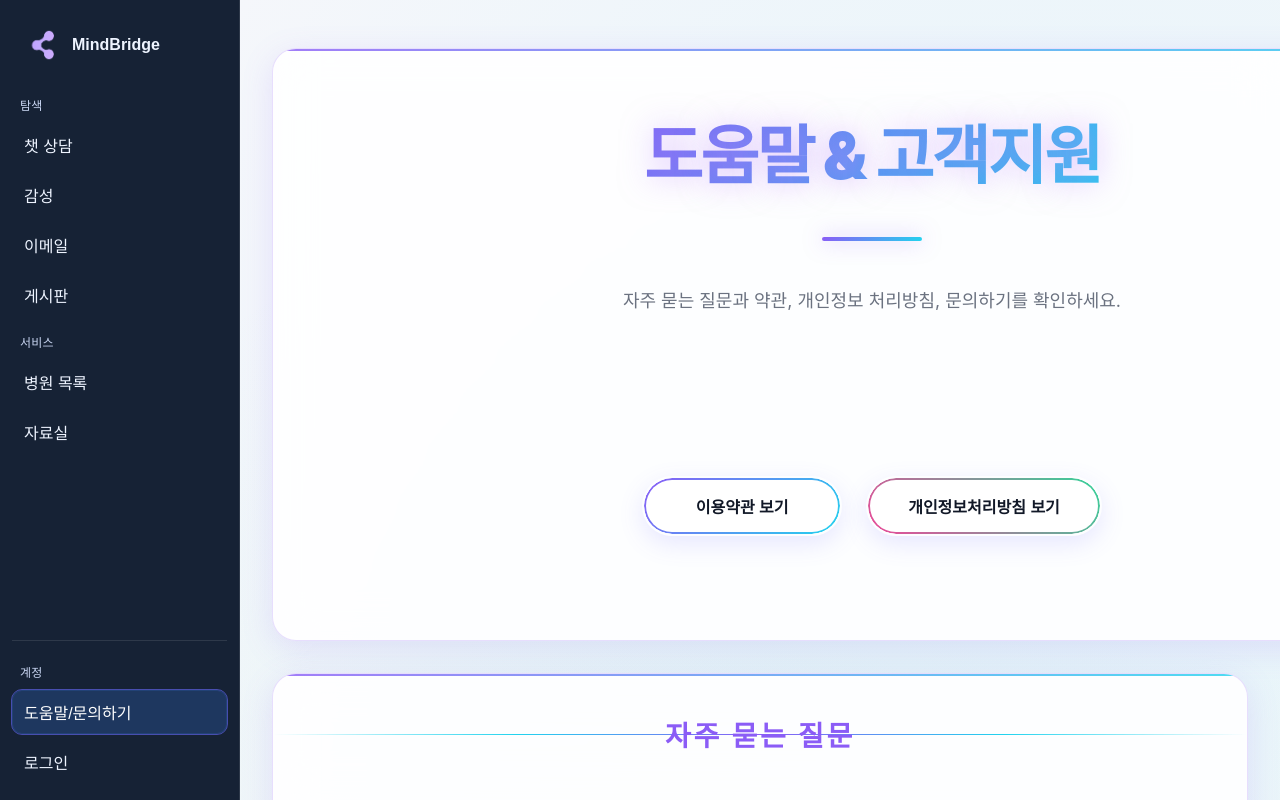
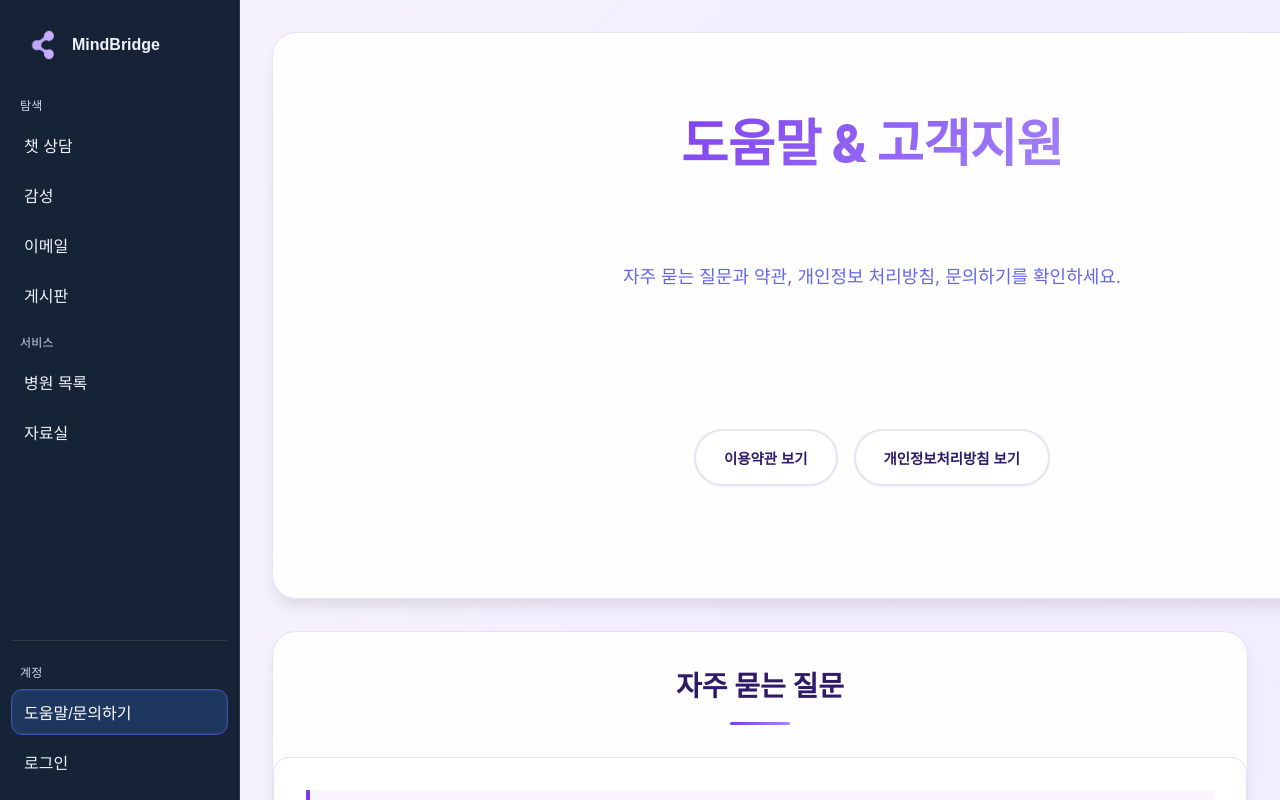
Before and after one commit to nn98/Mind_bridge, a React (Create React App) app: page /help in a window 1280 px wide. Built offline with nearby package versions, Linux system fonts and the light colour scheme; no server answers.

Commit message:
Design:문의하기 css 수정

```diff
--- a/src/components/HelpPage.js
+++ b/src/components/HelpPage.js
@@ -181,10 +181,6 @@ export default function HelpPage() {
             {/* 문의하기 */}
             <section className="help-card">
                 <h2 className="help-section-title">문의하기</h2>
-                <p className="help-subtitle">
-                    서비스 이용 중 불편 사항이나 개선 제안을 보내주세요.
-                </p>
-
                 <div className="help-contact">
                     <div className="help-contact-form">
                         <ContactForm/>
--- a/src/css/HelpPage.css
+++ b/src/css/HelpPage.css
@@ -1,52 +1,69 @@
 /* ========================================
-   HelpPage CSS - 완전히 새로운 모던 디자인
-   네오모피즘 + 글래스모피즘 스타일
+   HelpPage CSS - 모던 & 깔끔한 디자인
 ======================================== */
 
-/* CSS 변수 - Aurora 테마 */
+/* CSS 변수 */
 :root {
-    --bg-primary: #f6f7fb;
+    --bg-primary: #f6f3ff;
     --bg-secondary: #ffffff;
     --glass-bg: rgba(255, 255, 255, 0.9);
-    --glass-border: rgba(139, 92, 246, 0.2);
-    --glass-shadow: 0 8px 32px rgba(139, 92, 246, 0.15);
+    --glass-border: rgba(161, 140, 209, 0.25);
 
-    --text-primary: #111827;
-    --text-secondary: #6b7280;
-    --text-accent: #8b5cf6;
+    --text-primary: #2d1b69;
+    --text-secondary: #6366f1;
+    --text-accent: #7c3aed;
+    --text-muted: #a78bfa;
 
-    --aurora-purple: #8b5cf6;
-    --aurora-mint: #22d3ee;
-    --aurora-green: #34d399;
-    --aurora-pink: #ec4899;
+    --accent-primary: #7c3aed;
+    --accent-secondary: #8b5cf6;
+    --accent-light: #a78bfa;
+    --accent-pink: #d946ef;
 
-    --gradient-1: linear-gradient(135deg, var(--aurora-purple) 0%, var(--aurora-mint) 100%);
-    --gradient-2: linear-gradient(45deg, var(--aurora-pink) 0%, var(--aurora-green) 100%);
-    --gradient-3: linear-gradient(225deg, var(--aurora-mint) 0%, var(--aurora-purple) 100%);
+    --gradient-primary: linear-gradient(135deg, #7c3aed 0%, #a78bfa 100%);
+    --gradient-secondary: linear-gradient(135deg, #8b5cf6 0%, #c2b2ff 100%);
 
-    --border-radius: 24px;
-    --transition: all 0.4s cubic-bezier(0.4, 0, 0.2, 1);
+    --shadow-sm: 0 1px 2px 0 rgba(0, 0, 0, 0.05);
+    --shadow-md: 0 4px 6px -1px rgba(0, 0, 0, 0.1);
+    --shadow-lg: 0 10px 15px -3px rgba(0, 0, 0, 0.1);
+    --shadow-xl: 0 20px 25px -5px rgba(0, 0, 0, 0.1);
+
+    --border-radius: 16px;
+    --border-radius-lg: 24px;
+    --transition: all 0.3s cubic-bezier(0.4, 0, 0.2, 1);
+}
+
+/* 다크모드 지원 */
+@media (prefers-color-scheme: dark) {
+    :root {
+        --bg-primary: #1e1b4b;
+        --bg-secondary: #312e81;
+        --glass-bg: rgba(49, 46, 129, 0.9);
+        --glass-border: rgba(161, 140, 209, 0.2);
+
+        --text-primary: #f1f5f9;
+        --text-secondary: #c2b2ff;
+        --text-accent: #a78bfa;
+        --text-muted: #8b5cf6;
+    }
 }
 
 /* ===================
-   전체 레이아웃 - Aurora 라이트 테마
+   전체 레이아웃
 =================== */
 .help-page {
     min-height: 100vh;
-    padding: 3rem 2rem;
-    background: radial-gradient(circle at 20% 80%, rgba(139, 92, 246, 0.08) 0%, transparent 50%),
-    radial-gradient(circle at 80% 20%, rgba(34, 211, 238, 0.08) 0%, transparent 50%),
-    radial-gradient(circle at 40% 40%, rgba(52, 211, 153, 0.06) 0%, transparent 50%),
+    padding: 2rem;
+    background: radial-gradient(circle at 20% 80%, rgba(59, 130, 246, 0.05) 0%, transparent 50%),
+    radial-gradient(circle at 80% 20%, rgba(139, 92, 246, 0.05) 0%, transparent 50%),
     var(--bg-primary);
-    font-family: 'Inter', -apple-system, BlinkMacSystemFont, sans-serif;
+    font-family: 'Inter', -apple-system, BlinkMacSystemFont, 'Segoe UI', sans-serif;
     color: var(--text-primary);
-    overflow-x: hidden;
+    line-height: 1.6;
 }
 
 .help-page > * {
     max-width: 1200px;
-    margin-left: auto;
-    margin-right: auto;
+    margin: 0 auto;
 }
 
 /* ===================
@@ -57,224 +74,157 @@
     backdrop-filter: blur(20px);
     -webkit-backdrop-filter: blur(20px);
     border: 1px solid var(--glass-border);
-    border-radius: var(--border-radius);
-    box-shadow: var(--glass-shadow);
+    border-radius: var(--border-radius-lg);
+    box-shadow: var(--shadow-lg);
     margin-bottom: 2rem;
     position: relative;
     overflow: hidden;
     transition: var(--transition);
 }
 
-.help-card::before {
-    content: '';
-    position: absolute;
-    top: 0;
-    left: 0;
-    right: 0;
-    height: 2px;
-    background: var(--gradient-1);
-    opacity: 0.8;
-}
-
 .help-card:hover {
-    transform: translateY(-8px);
-    box-shadow: 0 20px 40px rgba(139, 92, 246, 0.2);
-    border-color: rgba(139, 92, 246, 0.3);
+    transform: translateY(-4px);
+    box-shadow: var(--shadow-xl);
+    border-color: rgba(124, 58, 237, 0.4);
 }
 
 .help-card > * {
-    padding: 2.5rem;
+    padding: 2rem;
     position: relative;
     z-index: 1;
 }
 
 /* ===================
-   히어로 섹션 - 네온 효과
+   히어로 섹션
 =================== */
+.hero {
+    text-align: center;
+    padding: 3rem 2rem;
+}
+
 .hero .help-title {
-    font-size: clamp(2.5rem, 6vw, 4rem);
-    font-weight: 900;
-    letter-spacing: -0.04em;
-    margin: 0 0 1rem;
-    background: var(--gradient-1);
+    font-size: clamp(2rem, 4vw, 3.5rem);
+    font-weight: 800;
+    letter-spacing: -0.01em;
+    margin: 0 0 1.5rem;
+    background: var(--gradient-primary);
     -webkit-background-clip: text;
     -webkit-text-fill-color: transparent;
     background-clip: text;
-    text-align: center;
-    line-height: 1.1;
-    position: relative;
-    text-shadow: 0 0 30px rgba(187, 134, 252, 0.5);
-}
-
-.hero .help-title::after {
-    content: '';
-    position: absolute;
-    bottom: -10px;
-    left: 50%;
-    transform: translateX(-50%);
-    width: 100px;
-    height: 4px;
-    background: var(--gradient-1);
-    border-radius: 2px;
-    box-shadow: 0 0 20px rgba(139, 92, 246, 0.5);
+    line-height: 1.2;
+    word-break: keep-all;
+    overflow-wrap: break-word;
 }
 
 .hero .help-subtitle {
     font-size: 1.125rem;
     color: var(--text-secondary);
-    text-align: center;
-    margin: 0 0 3rem;
+    margin: 0 0 2.5rem;
     font-weight: 400;
-    line-height: 1.6;
+    max-width: 700px;
+    margin-left: auto;
+    margin-right: auto;
+    line-height: 1.7;
+    word-break: keep-all;
+    overflow-wrap: break-word;
 }
 
 /* ===================
-   네온 버튼 그리드
+   액션 버튼
 =================== */
 .help-actions {
     display: flex;
     flex-wrap: wrap;
     justify-content: center;
-    gap: 1.5rem;
+    gap: 1rem;
     margin: 2rem 0;
 }
 
 .help-btn {
-    position: relative;
-    padding: 1rem 2.5rem;
-    background: transparent;
-    border: 2px solid transparent;
+    display: inline-flex;
+    align-items: center;
+    justify-content: center;
+    padding: 1rem 1.75rem;
+    background: var(--bg-secondary);
+    border: 2px solid var(--glass-border);
     border-radius: 50px;
     color: var(--text-primary);
     font-weight: 600;
-    font-size: 1rem;
+    font-size: 0.9rem;
     text-decoration: none;
     cursor: pointer;
     transition: var(--transition);
-    overflow: hidden;
-    min-width: 200px;
-    text-align: center;
-}
-
-.help-btn::before {
-    content: '';
-    position: absolute;
-    inset: 0;
-    padding: 2px;
-    background: var(--gradient-1);
-    border-radius: inherit;
-    mask: linear-gradient(#fff 0 0) content-box, linear-gradient(#fff 0 0);
-    mask-composite: xor;
-    -webkit-mask: linear-gradient(#fff 0 0) content-box, linear-gradient(#fff 0 0);
-    -webkit-mask-composite: xor;
-}
-
-.help-btn::after {
-    content: '';
-    position: absolute;
-    inset: 2px;
-    background: var(--bg-secondary);
-    border-radius: calc(var(--border-radius) - 2px);
-    transition: var(--transition);
-    z-index: -1;
-}
-
-.help-btn:nth-child(even)::before {
-    background: var(--gradient-2);
+    min-width: 140px;
+    box-shadow: var(--shadow-sm);
+    white-space: nowrap;
+    word-break: keep-all;
 }
 
 .help-btn:hover {
-    transform: translateY(-4px) scale(1.05);
-    text-shadow: 0 0 20px currentColor;
-    box-shadow: 0 10px 30px rgba(139, 92, 246, 0.3);
+    transform: translateY(-2px);
+    background: var(--accent-primary);
+    color: white;
+    border-color: var(--accent-primary);
+    box-shadow: var(--shadow-md);
 }
 
-.help-btn:hover::after {
-    background: rgba(139, 92, 246, 0.1);
+.help-btn:nth-child(2):hover {
+    background: var(--accent-secondary);
+    border-color: var(--accent-secondary);
+}
+
+.help-btn:nth-child(3):hover {
+    background: var(--accent-light);
+    border-color: var(--accent-light);
 }
 
 /* ===================
-   섹션 타이틀 - 홀로그램 효과
+   섹션 타이틀
 =================== */
 .help-section-title {
     font-size: 1.75rem;
     font-weight: 700;
     margin: 0 0 2rem;
     text-align: center;
+    color: var(--text-primary);
     position: relative;
-    color: var(--text-accent);
-    text-transform: uppercase;
-    letter-spacing: 0.1em;
-}
-
-.help-section-title::before {
-    content: '';
-    position: absolute;
-    top: 50%;
-    left: 0;
-    width: 100%;
-    height: 1px;
-    background: linear-gradient(
-            90deg,
-            transparent 0%,
-            var(--aurora-mint) 25%,
-            var(--aurora-purple) 50%,
-            var(--aurora-mint) 75%,
-            transparent 100%
-    );
-    z-index: -1;
+    padding-bottom: 1rem;
+    word-break: keep-all;
+    overflow-wrap: break-word;
 }
 
 .help-section-title::after {
-    content: attr(data-text);
+    content: '';
     position: absolute;
-    top: 0;
-    left: 0;
-    background: var(--bg-primary);
-    padding: 0 2rem;
-    margin: 0 auto;
-    display: block;
-    width: fit-content;
-    margin-left: 50%;
+    bottom: 0;
+    left: 50%;
     transform: translateX(-50%);
+    width: 60px;
+    height: 3px;
+    background: var(--gradient-primary);
+    border-radius: 2px;
 }
 
 /* ===================
-   Aurora 아코디언
+   아코디언 (FAQ)
 =================== */
 .help-details {
-    background: rgba(255, 255, 255, 0.6);
-    border: 1px solid rgba(139, 92, 246, 0.2);
-    border-radius: 16px;
+    background: var(--bg-secondary);
+    border: 1px solid var(--glass-border);
+    border-radius: var(--border-radius);
     margin: 1rem 0;
     overflow: hidden;
     transition: var(--transition);
-    position: relative;
-}
-
-.help-details::before {
-    content: '';
-    position: absolute;
-    top: 0;
-    left: -100%;
-    width: 100%;
-    height: 100%;
-    background: linear-gradient(90deg, transparent, rgba(139, 92, 246, 0.1), transparent);
-    transition: left 0.5s ease;
-}
-
-.help-details:hover::before {
-    left: 100%;
+    box-shadow: var(--shadow-sm);
 }
 
 .help-details:hover {
-    border-color: var(--aurora-purple);
-    box-shadow: 0 0 30px rgba(139, 92, 246, 0.2);
-    transform: translateX(10px);
+    border-color: var(--accent-primary);
+    box-shadow: var(--shadow-md);
 }
 
 .help-details summary {
-    padding: 1.25rem;
+    padding: 1.5rem;
     cursor: pointer;
     font-weight: 600;
     list-style: none;
@@ -282,31 +232,47 @@
     color: var(--text-primary);
     transition: var(--transition);
     border-left: 4px solid transparent;
+    display: flex;
+    align-items: center;
+    justify-content: space-between;
+    font-size: 0.95rem;
+    line-height: 1.5;
+    word-break: keep-all;
+    overflow-wrap: break-word;
 }
 
-.help-details summary::before {
-    content: '▶';
-    position: absolute;
-    right: 1.25rem;
-    color: var(--aurora-purple);
-    transition: var(--transition);
+.help-details summary::-webkit-details-marker {
+    display: none;
 }
 
-.help-details[open] summary::before {
-    transform: rotate(90deg);
+.help-details summary::after {
+    content: '+';
+    font-size: 1.5rem;
+    color: var(--accent-primary);
+    transition: var(--transition);
+    font-weight: 300;
+}
+
+.help-details[open] summary::after {
+    transform: rotate(45deg);
+    color: var(--accent-secondary);
 }
 
 .help-details[open] summary {
     color: var(--text-accent);
-    border-left-color: var(--aurora-purple);
-    background: rgba(139, 92, 246, 0.05);
+    border-left-color: var(--accent-primary);
+    background: rgba(124, 58, 237, 0.05);
 }
 
 .help-details div {
-    padding: 0 1.25rem 1.25rem;
+    padding: 0 1.5rem 1.5rem;
     color: var(--text-secondary);
     line-height: 1.8;
-    animation: slideDown 0.3s ease;
+    animation: slideDown 0.3s ease-out;
+    border-top: 1px solid var(--glass-border);
+    font-size: 0.9rem;
+    word-break: keep-all;
+    overflow-wrap: break-word;
 }
 
 @keyframes slideDown {
@@ -321,11 +287,11 @@
 }
 
 /* ===================
-   문의하기 - 비대칭 레이아웃
+   연락처 섹션
 =================== */
 .help-contact {
     display: grid;
-    grid-template-columns: 1.4fr 1fr;
+    grid-template-columns: 1fr 400px;
     gap: 2rem;
     align-items: start;
 }
@@ -335,62 +301,42 @@
     background: var(--glass-bg);
     backdrop-filter: blur(15px);
     border: 1px solid var(--glass-border);
-    border-radius: var(--border-radius);
+    border-radius: var(--border-radius-lg);
     padding: 2rem;
-    position: relative;
-    overflow: hidden;
-}
-
-.help-contact-form::before,
-.help-contact-info::before {
-    content: '';
-    position: absolute;
-    top: -50%;
-    left: -50%;
-    width: 200%;
-    height: 200%;
-    background: conic-gradient(from 0deg, transparent, var(--aurora-purple), transparent);
-    animation: rotate 4s linear infinite;
-    opacity: 0.15;
-    z-index: -1;
-}
-
-@keyframes rotate {
-    to {
-        transform: rotate(360deg);
-    }
+    box-shadow: var(--shadow-lg);
 }
 
 .help-contact-info h3 {
     margin: 0 0 1.5rem;
     font-size: 1.25rem;
     font-weight: 700;
-    color: var(--text-accent);
+    color: var(--text-primary);
 }
 
 /* ===================
-   연락처 정보 - Aurora 스타일
+   연락처 정보
 =================== */
 .info-row {
     display: flex;
     align-items: center;
     gap: 1rem;
-    margin-bottom: 1.5rem;
+    margin-bottom: 1.25rem;
     padding: 1rem;
     background: rgba(255, 255, 255, 0.5);
-    border-radius: 12px;
-    border-left: 3px solid var(--aurora-mint);
+    border-radius: var(--border-radius);
+    border: 1px solid var(--glass-border);
     transition: var(--transition);
 }
 
 .info-row:hover {
-    background: rgba(34, 211, 238, 0.1);
-    transform: translateX(8px);
+    background: rgba(124, 58, 237, 0.08);
+    border-color: var(--accent-primary);
+    transform: translateX(5px);
 }
 
 .icon {
-    font-size: 1.5rem;
-    color: var(--aurora-mint);
+    font-size: 1.25rem;
+    color: var(--accent-primary);
     min-width: 2rem;
     text-align: center;
 }
@@ -399,6 +345,7 @@
     font-weight: 600;
     color: var(--text-primary);
     margin: 0 0 0.25rem;
+    font-size: 0.95rem;
 }
 
 .sub-text {
@@ -410,7 +357,7 @@
 .social-icons {
     display: flex;
     gap: 1rem;
-    margin-top: 1.5rem;
+    margin-top: 2rem;
     justify-content: center;
 }
 
@@ -418,21 +365,20 @@
     width: 2.5rem;
     height: 2.5rem;
     border-radius: 50%;
-    border: 2px solid var(--aurora-purple);
+    border: 2px solid var(--glass-border);
     padding: 0.25rem;
     transition: var(--transition);
-    filter: grayscale(0.3) brightness(1.1);
+    background: var(--bg-secondary);
 }
 
 .social-icons img:hover {
-    transform: scale(1.2) rotate(10deg);
-    border-color: var(--aurora-mint);
-    filter: grayscale(0);
-    box-shadow: 0 0 20px rgba(34, 211, 238, 0.4);
+    transform: translateY(-3px);
+    border-color: var(--accent-primary);
+    box-shadow: var(--shadow-md);
 }
 
 /* ===================
-   Aurora 모달
+   모달
 =================== */
 .hp-modal-backdrop {
     position: fixed;
@@ -441,29 +387,38 @@
     display: flex;
     align-items: center;
     justify-content: center;
-    background: rgba(139, 92, 246, 0.2);
-    backdrop-filter: blur(10px);
+    background: rgba(0, 0, 0, 0.5);
+    backdrop-filter: blur(8px);
     padding: 2rem;
+    animation: fadeIn 0.3s ease-out;
+}
+
+@keyframes fadeIn {
+    from {
+        opacity: 0;
+    }
+    to {
+        opacity: 1;
+    }
 }
 
 .hp-modal {
     width: 100%;
-    max-width: 900px;
+    max-width: 800px;
     max-height: calc(100vh - 4rem);
     background: var(--bg-secondary);
-    border: 2px solid var(--aurora-purple);
-    border-radius: var(--border-radius);
-    box-shadow: 0 0 50px rgba(139, 92, 246, 0.3),
-    inset 0 1px 0 rgba(255, 255, 255, 0.8);
+    border: 1px solid var(--glass-border);
+    border-radius: var(--border-radius-lg);
+    box-shadow: var(--shadow-xl);
     overflow: hidden;
     position: relative;
-    animation: modalSlideIn 0.4s ease-out;
+    animation: modalSlideIn 0.3s ease-out;
 }
 
 @keyframes modalSlideIn {
     from {
         opacity: 0;
-        transform: scale(0.9) translateY(20px);
+        transform: scale(0.95) translateY(20px);
     }
     to {
         opacity: 1;
@@ -471,37 +426,25 @@
     }
 }
 
-.hp-modal::before {
-    content: '';
-    position: absolute;
-    top: 0;
-    left: 0;
-    right: 0;
-    height: 3px;
-    background: var(--gradient-1);
-    box-shadow: 0 0 20px rgba(139, 92, 246, 0.5);
-}
-
 .hp-modal-title {
     padding: 2rem 4rem 1rem 2rem;
     font-size: 1.5rem;
     font-weight: 700;
-    color: var(--text-accent);
+    color: var(--text-primary);
     margin: 0;
-    text-transform: uppercase;
-    letter-spacing: 0.05em;
+    border-bottom: 1px solid var(--glass-border);
 }
 
 .hp-modal-close {
     position: absolute;
     top: 1rem;
     right: 1rem;
-    width: 3rem;
-    height: 3rem;
-    border: 2px solid var(--aurora-pink);
+    width: 2.5rem;
+    height: 2.5rem;
+    border: 1px solid var(--glass-border);
     border-radius: 50%;
-    background: transparent;
-    color: var(--aurora-pink);
+    background: var(--bg-secondary);
+    color: var(--text-secondary);
     cursor: pointer;
     font-size: 1.25rem;
     transition: var(--transition);
@@ -511,18 +454,16 @@
 }
 
 .hp-modal-close:hover {
-    background: var(--aurora-pink);
+    background: var(--accent-pink);
     color: white;
-    transform: rotate(90deg);
-    box-shadow: 0 0 20px rgba(236, 72, 153, 0.4);
+    border-color: var(--accent-pink);
+    transform: scale(1.1);
 }
 
 .hp-modal-content {
-    padding: 0 2rem 2rem;
+    padding: 1rem 2rem 2rem;
     max-height: calc(100vh - 12rem);
     overflow-y: auto;
-    scrollbar-width: thin;
-    scrollbar-color: var(--neon-cyan) transparent;
 }
 
 .hp-modal-content::-webkit-scrollbar {
@@ -534,30 +475,44 @@
 }
 
 .hp-modal-content::-webkit-scrollbar-thumb {
-    background: var(--aurora-purple);
+    background: var(--accent-primary);
     border-radius: 3px;
 }
 
 .hp-pre {
     white-space: pre-wrap;
     word-break: break-word;
-    line-height: 1.8;
+    line-height: 1.6;
     font-size: 0.875rem;
     color: var(--text-secondary);
     margin: 0;
-    font-family: 'JetBrains Mono', 'Fira Code', monospace;
-    background: rgba(139, 92, 246, 0.05);
+    font-family: 'SF Mono', Monaco, 'Cascadia Code', monospace;
+    background: rgba(124, 58, 237, 0.06);
     padding: 1.5rem;
-    border-radius: 12px;
-    border-left: 4px solid var(--aurora-purple);
+    border-radius: var(--border-radius);
+    border: 1px solid var(--glass-border);
 }
 
 /* ===================
-   반응형 & 애니메이션
+   반응형 디자인
 =================== */
 @media (max-width: 768px) {
     .help-page {
+        padding: 1rem;
+    }
+
+    .hero {
         padding: 2rem 1rem;
+    }
+
+    .hero .help-title {
+        font-size: clamp(1.75rem, 6vw, 2.5rem);
+        margin-bottom: 1rem;
+    }
+
+    .hero .help-subtitle {
+        font-size: 1rem;
+        margin-bottom: 2rem;
     }
 
     .help-contact {
@@ -567,35 +522,78 @@
 
     .help-actions {
         flex-direction: column;
-        align-items: center;
+        align-items: stretch;
+        max-width: 280px;
+        margin-left: auto;
+        margin-right: auto;
     }
 
-    .hero .help-title {
-        font-size: clamp(2rem, 8vw, 3rem);
+    .help-btn {
+        min-width: auto;
+        font-size: 0.85rem;
+        padding: 0.875rem 1.5rem;
     }
 
     .help-card > * {
         padding: 1.5rem;
     }
+
+    .help-contact-form,
+    .help-contact-info {
+        padding: 1.5rem;
+    }
+
+    .help-section-title {
+        font-size: 1.5rem;
+    }
 }
 
 @media (max-width: 480px) {
+    .hp-modal-backdrop {
+        padding: 1rem;
+    }
+
     .hp-modal-title {
-        padding-right: 3rem;
+        padding: 1.5rem 3rem 1rem 1.5rem;
         font-size: 1.25rem;
+        word-break: keep-all;
+        overflow-wrap: break-word;
+    }
+
+    .hp-modal-content {
+        padding: 1rem 1.5rem 1.5rem;
+    }
+
+    .help-details summary,
+    .help-details div {
+        padding-left: 1rem;
+        padding-right: 1rem;
+    }
+
+    .hero .help-title {
+        font-size: clamp(1.5rem, 7vw, 2rem);
+    }
+
+    .hero .help-subtitle {
+        font-size: 0.9rem;
     }
 
     .help-btn {
-        min-width: 180px;
-        padding: 0.875rem 2rem;
+        font-size: 0.8rem;
+        padding: 0.75rem 1.25rem;
     }
 }
 
-/* 스크롤 애니메이션 */
+/* ===================
+   스크롤 애니메이션
+=================== */
 @media (prefers-reduced-motion: no-preference) {
     .help-card {
-        animation: fadeInUp 0.6s ease-out;
-        animation-fill-mode: both;
+        animation: fadeInUp 0.6s ease-out backwards;
+    }
+
+    .help-card:nth-child(1) {
+        animation-delay: 0s;
     }
 
     .help-card:nth-child(2) {
@@ -614,10 +612,43 @@
 @keyframes fadeInUp {
     from {
         opacity: 0;
-        transform: translateY(30px);
+        transform: translateY(20px);
     }
     to {
         opacity: 1;
         transform: translateY(0);
     }
 }
+
+/* ===================
+   접근성 개선
+=================== */
+@media (prefers-reduced-motion: reduce) {
+    *,
+    *::before,
+    *::after {
+        animation-duration: 0.01ms !important;
+        animation-iteration-count: 1 !important;
+        transition-duration: 0.01ms !important;
+    }
+}
+
+/* Focus styles for accessibility */
+.help-btn:focus-visible,
+.help-details summary:focus-visible,
+.hp-modal-close:focus-visible {
+    outline: 2px solid var(--accent-primary);
+    outline-offset: 2px;
+}
+
+/* High contrast mode support */
+@media (prefers-contrast: high) {
+    :root {
+        --glass-bg: var(--bg-secondary);
+        --glass-border: var(--text-secondary);
+    }
+
+    .help-card {
+        border-width: 2px;
+    }
+}
```
